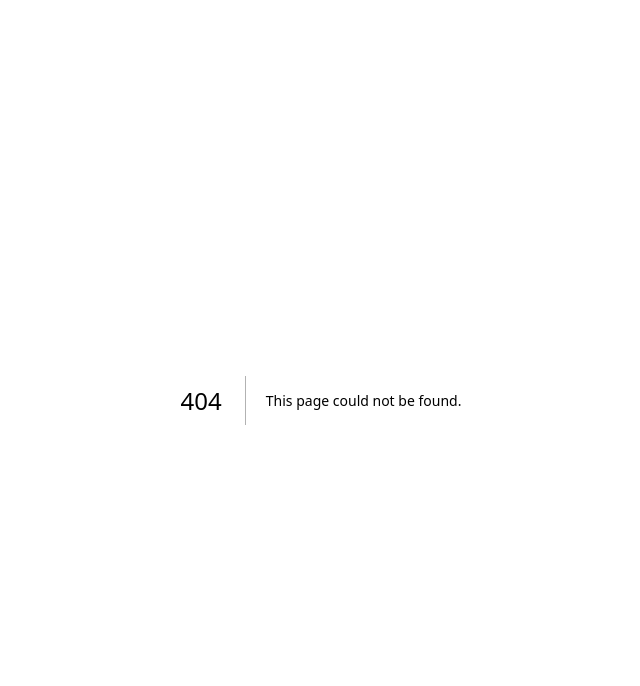
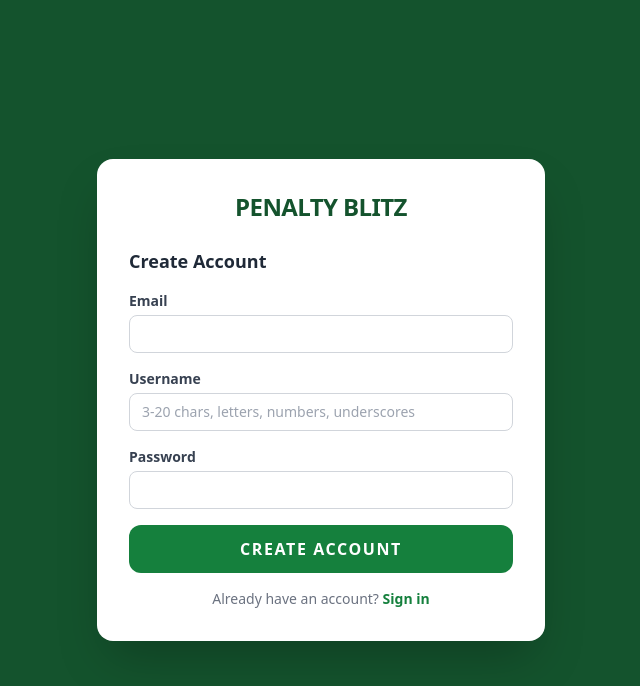
Before and after one commit to n1th1n-19/Penalty-Blitz, a Next.js app: page /register in a window 1280 px wide. Before the commit this address had no page. Shown: the top 686 px of the page, without its empty margins (319-959 px from the left). Built offline with nearby package versions, Linux system fonts and the light colour scheme.

Commit message:
feat: add register and login pages with NextAuth credentials
Co-Authored-By: Claude Sonnet 4.6 <noreply@anthropic.com>

```diff
--- /dev/null
+++ b/app/(auth)/layout.tsx
@@ -0,0 +1,12 @@
+export default function AuthLayout({ children }: { children: React.ReactNode }) {
+  return (
+    <div className="min-h-screen bg-green-900 flex items-center justify-center p-4">
+      <div className="bg-white rounded-2xl shadow-2xl p-8 w-full max-w-md">
+        <h1 className="text-2xl font-black text-green-900 mb-6 text-center tracking-tight">
+          PENALTY BLITZ
+        </h1>
+        {children}
+      </div>
+    </div>
+  )
+}
--- /dev/null
+++ b/app/(auth)/login/page.tsx
@@ -0,0 +1,81 @@
+'use client'
+import { useState } from 'react'
+import { signIn } from 'next-auth/react'
+import { useRouter } from 'next/navigation'
+import Link from 'next/link'
+
+export default function LoginPage() {
+  const router = useRouter()
+  const [form, setForm] = useState({ email: '', password: '' })
+  const [error, setError] = useState('')
+  const [loading, setLoading] = useState(false)
+
+  const handleSubmit = async (e: React.FormEvent) => {
+    e.preventDefault()
+    setError('')
+    setLoading(true)
+
+    const result = await signIn('credentials', {
+      email: form.email,
+      password: form.password,
+      redirect: false,
+    })
+
+    if (result?.error) {
+      setError('Invalid email or password')
+      setLoading(false)
+      return
+    }
+
+    router.push('/game')
+  }
+
+  return (
+    <form onSubmit={handleSubmit} className="space-y-4">
+      <h2 className="text-lg font-bold text-gray-800">Sign In</h2>
+
+      {error && (
+        <div className="bg-red-50 border border-red-200 text-red-700 rounded-lg px-4 py-2 text-sm">
+          {error}
+        </div>
+      )}
+
+      <div>
+        <label className="block text-sm font-semibold text-gray-700 mb-1">Email</label>
+        <input
+          type="email"
+          required
+          value={form.email}
+          onChange={e => setForm(f => ({ ...f, email: e.target.value }))}
+          className="w-full border border-gray-300 rounded-lg px-3 py-2 text-sm focus:outline-none focus:ring-2 focus:ring-green-500"
+        />
+      </div>
+
+      <div>
+        <label className="block text-sm font-semibold text-gray-700 mb-1">Password</label>
+        <input
+          type="password"
+          required
+          value={form.password}
+          onChange={e => setForm(f => ({ ...f, password: e.target.value }))}
+          className="w-full border border-gray-300 rounded-lg px-3 py-2 text-sm focus:outline-none focus:ring-2 focus:ring-green-500"
+        />
+      </div>
+
+      <button
+        type="submit"
+        disabled={loading}
+        className="w-full bg-green-700 hover:bg-green-600 text-white font-black py-3 rounded-xl tracking-widest disabled:opacity-50"
+      >
+        {loading ? 'SIGNING IN...' : 'SIGN IN'}
+      </button>
+
+      <p className="text-center text-sm text-gray-500">
+        No account?{' '}
+        <Link href="/register" className="text-green-700 font-semibold hover:underline">
+          Create one
+        </Link>
+      </p>
+    </form>
+  )
+}
--- /dev/null
+++ b/app/(auth)/register/page.tsx
@@ -0,0 +1,127 @@
+'use client'
+import { useState } from 'react'
+import { useRouter } from 'next/navigation'
+import Link from 'next/link'
+import { signIn } from 'next-auth/react'
+
+export default function RegisterPage() {
+  const router = useRouter()
+  const [form, setForm] = useState({ email: '', username: '', password: '' })
+  const [error, setError] = useState('')
+  const [loading, setLoading] = useState(false)
+
+  const passwordStrength = (p: string) => {
+    if (p.length === 0) return 0
+    let score = 0
+    if (p.length >= 8)  score++
+    if (/[A-Z]/.test(p)) score++
+    if (/[0-9]/.test(p)) score++
+    if (/[^A-Za-z0-9]/.test(p)) score++
+    return score
+  }
+
+  const strength = passwordStrength(form.password)
+  const strengthLabel = ['', 'Weak', 'Fair', 'Good', 'Strong'][strength]
+  const strengthColor = ['', 'bg-red-500', 'bg-yellow-400', 'bg-blue-500', 'bg-green-500'][strength]
+
+  const handleSubmit = async (e: React.FormEvent) => {
+    e.preventDefault()
+    setError('')
+    setLoading(true)
+
+    const res = await fetch('/api/auth/register', {
+      method: 'POST',
+      headers: { 'Content-Type': 'application/json' },
+      body: JSON.stringify(form),
+    })
+
+    if (!res.ok) {
+      const data = await res.json()
+      setError(data.error)
+      setLoading(false)
+      return
+    }
+
+    await signIn('credentials', {
+      email: form.email,
+      password: form.password,
+      redirect: false,
+    })
+    router.push('/game')
+  }
+
+  return (
+    <form onSubmit={handleSubmit} className="space-y-4">
+      <h2 className="text-lg font-bold text-gray-800">Create Account</h2>
+
+      {error && (
+        <div className="bg-red-50 border border-red-200 text-red-700 rounded-lg px-4 py-2 text-sm">
+          {error}
+        </div>
+      )}
+
+      <div>
+        <label className="block text-sm font-semibold text-gray-700 mb-1">Email</label>
+        <input
+          type="email"
+          required
+          value={form.email}
+          onChange={e => setForm(f => ({ ...f, email: e.target.value }))}
+          className="w-full border border-gray-300 rounded-lg px-3 py-2 text-sm focus:outline-none focus:ring-2 focus:ring-green-500"
+        />
+      </div>
+
+      <div>
+        <label className="block text-sm font-semibold text-gray-700 mb-1">Username</label>
+        <input
+          type="text"
+          required
+          minLength={3}
+          maxLength={20}
+          value={form.username}
+          onChange={e => setForm(f => ({ ...f, username: e.target.value }))}
+          className="w-full border border-gray-300 rounded-lg px-3 py-2 text-sm focus:outline-none focus:ring-2 focus:ring-green-500"
+          placeholder="3-20 chars, letters, numbers, underscores"
+        />
+      </div>
+
+      <div>
+        <label className="block text-sm font-semibold text-gray-700 mb-1">Password</label>
+        <input
+          type="password"
+          required
+          minLength={8}
+          value={form.password}
+          onChange={e => setForm(f => ({ ...f, password: e.target.value }))}
+          className="w-full border border-gray-300 rounded-lg px-3 py-2 text-sm focus:outline-none focus:ring-2 focus:ring-green-500"
+        />
+        {form.password.length > 0 && (
+          <div className="mt-1 flex items-center gap-2">
+            <div className="flex-1 h-1.5 bg-gray-200 rounded-full overflow-hidden">
+              <div
+                className={`h-full transition-all ${strengthColor}`}
+                style={{ width: `${(strength / 4) * 100}%` }}
+              />
+            </div>
+            <span className="text-xs text-gray-500">{strengthLabel}</span>
+          </div>
+        )}
+      </div>
+
+      <button
+        type="submit"
+        disabled={loading}
+        className="w-full bg-green-700 hover:bg-green-600 text-white font-black py-3 rounded-xl tracking-widest disabled:opacity-50"
+      >
+        {loading ? 'CREATING...' : 'CREATE ACCOUNT'}
+      </button>
+
+      <p className="text-center text-sm text-gray-500">
+        Already have an account?{' '}
+        <Link href="/login" className="text-green-700 font-semibold hover:underline">
+          Sign in
+        </Link>
+      </p>
+    </form>
+  )
+}
--- /dev/null
+++ b/app/api/auth/register/route.ts
@@ -0,0 +1,52 @@
+import { NextRequest, NextResponse } from 'next/server'
+import bcrypt from 'bcryptjs'
+import { prisma } from '@/lib/prisma'
+import { validateUsername, USERNAME_ERROR_MESSAGES } from '@/lib/username-filter'
+
+export async function POST(req: NextRequest) {
+  const { email, username, password } = await req.json()
+
+  if (!email || !username || !password) {
+    return NextResponse.json({ error: 'All fields required' }, { status: 400 })
+  }
+
+  const usernameResult = validateUsername(username)
+  if (!usernameResult.ok) {
+    return NextResponse.json(
+      { error: USERNAME_ERROR_MESSAGES[usernameResult.error] },
+      { status: 400 }
+    )
+  }
+
+  if (password.length < 8) {
+    return NextResponse.json({ error: 'Password must be at least 8 characters' }, { status: 400 })
+  }
+
+  const existing = await prisma.user.findFirst({
+    where: {
+      OR: [
+        { email: email.toLowerCase() },
+        { username: { equals: username, mode: 'insensitive' } },
+      ],
+    },
+  })
+
+  if (existing?.email === email.toLowerCase()) {
+    return NextResponse.json({ error: 'Email already registered' }, { status: 409 })
+  }
+  if (existing) {
+    return NextResponse.json({ error: 'Username already taken' }, { status: 409 })
+  }
+
+  const passwordHash = await bcrypt.hash(password, 12)
+
+  await prisma.user.create({
+    data: {
+      email:    email.toLowerCase(),
+      username,
+      passwordHash,
+    },
+  })
+
+  return NextResponse.json({ ok: true }, { status: 201 })
+}
```
